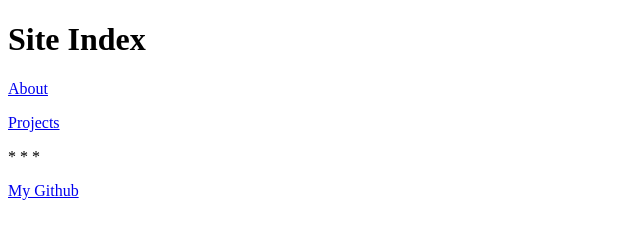
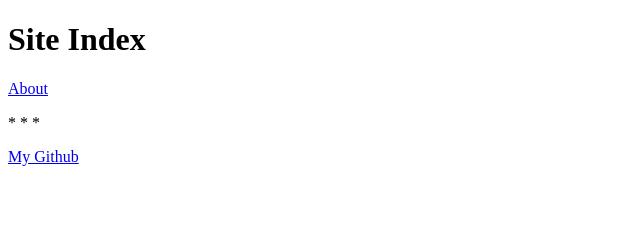
Before and after one commit to jackrosacker/jackrosacker.github.io, a plain HTML site: page index.html in a window 1280 px wide. Shown: the whole page, without its empty margins (0-640 px from the left). Drawn offline with Linux system fonts and the light colour scheme.

Commit message:
remove projects ref

```diff
--- a/index.html
+++ b/index.html
@@ -9,7 +9,6 @@
     <h1>Site Index</h1>
 
     <p><a href="./pages/about.html">About</a></p>
-    <p><a href="./pages/projects.html">Projects</a></p>
     <p>* * * </p>
     <p><a href="https://github.dev/jackrosacker" target="_blank" rel="noopener noreferrer">My Github</a></p>
 
```
